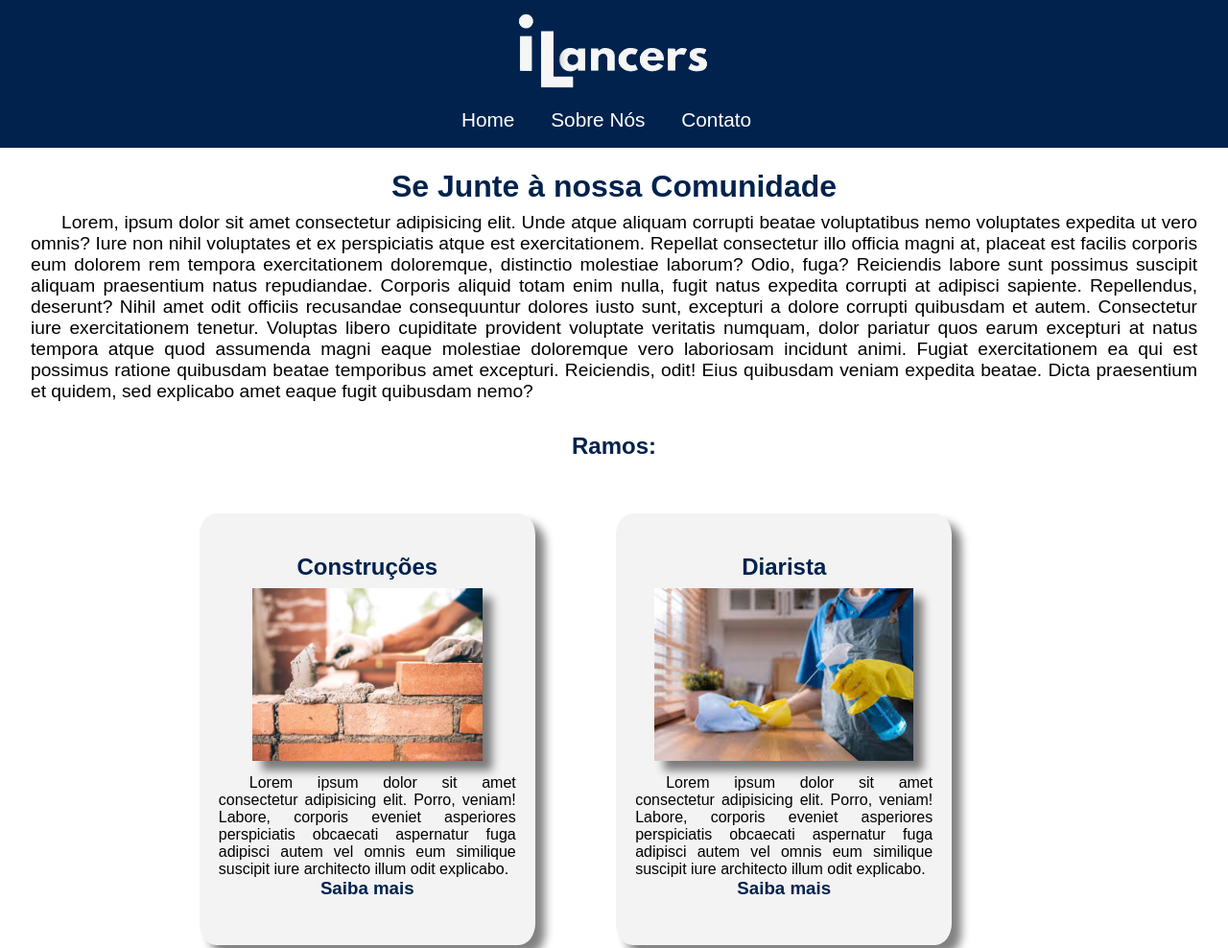
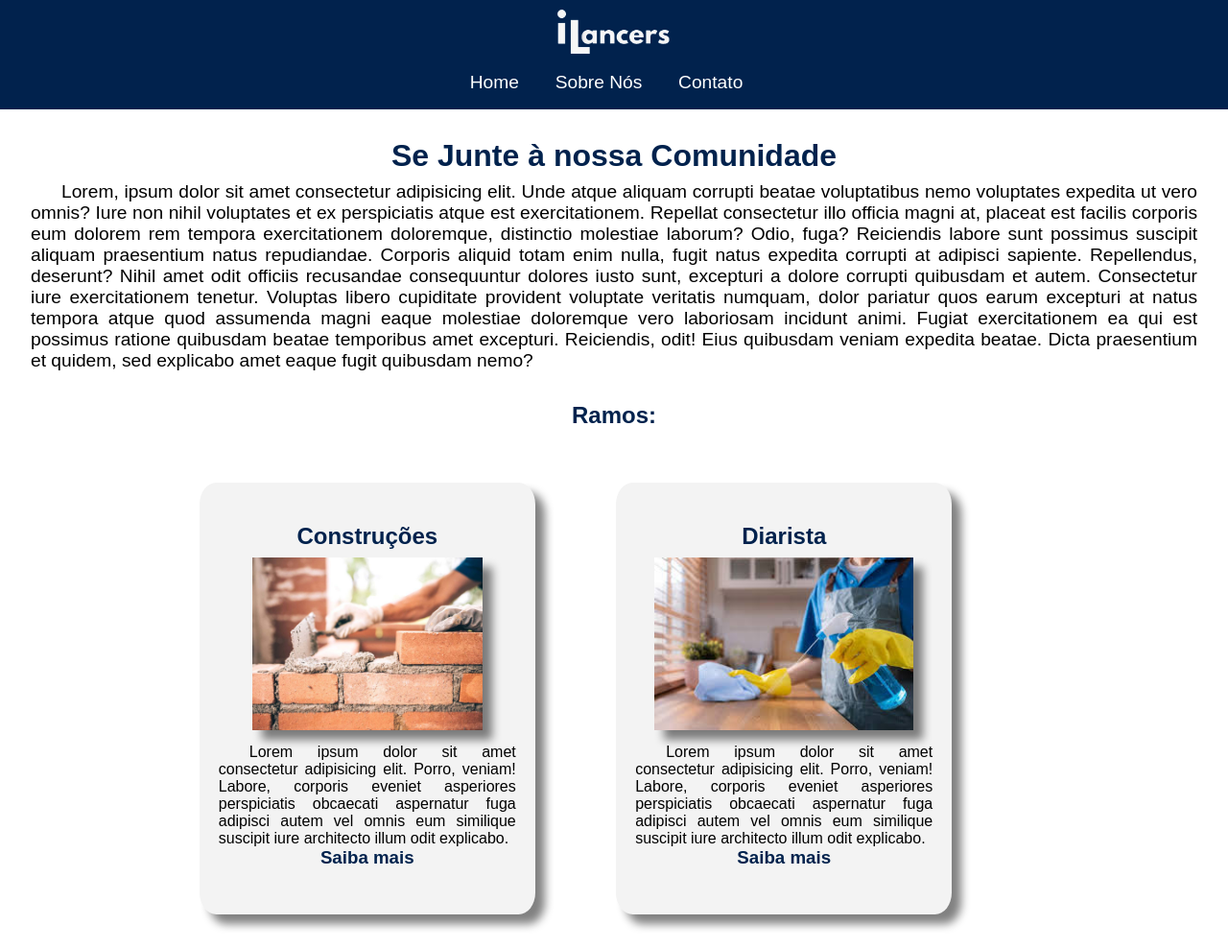
Before and after one commit to MagalDevs/Fiec, a plain HTML site: page web/site-projeto/index.html in a window 1280 px wide. Shown: the top 988 px of the page at 96% size. Drawn offline with Linux system fonts and the light colour scheme; a web font is replaced by a local one.

Commit message:
ajustes no header

```diff
--- a/web/site-projeto/css/style.css
+++ b/web/site-projeto/css/style.css
@@ -23,15 +23,15 @@ header{
     background-color: #01224D;
     top: 0;
     left: 0;
-    height: 9.6rem;
+    height: 7.1rem;
     width: 100%;
     position: fixed;
     text-align: center;
     z-index: 100;
 }
 header img{
-    height: 5rem;
-    padding: 1%;
+    height: 3rem;
+    padding: 0.7%;
 }
 header nav{
     margin-top: 0.25%;
@@ -40,6 +40,7 @@ header nav{
     display: inline-block;
 }
 header nav a{
+    font-size: 1.2rem;
     color: #fff;
     text-decoration: none;
     margin-right: 1rem;
@@ -56,7 +57,7 @@ header nav a:active{
     text-decoration: underline;
 }
 main{
-    margin-top: 11rem;
+    margin-top: 9rem;
     padding: 0 2rem;
 }
 h1{
```
